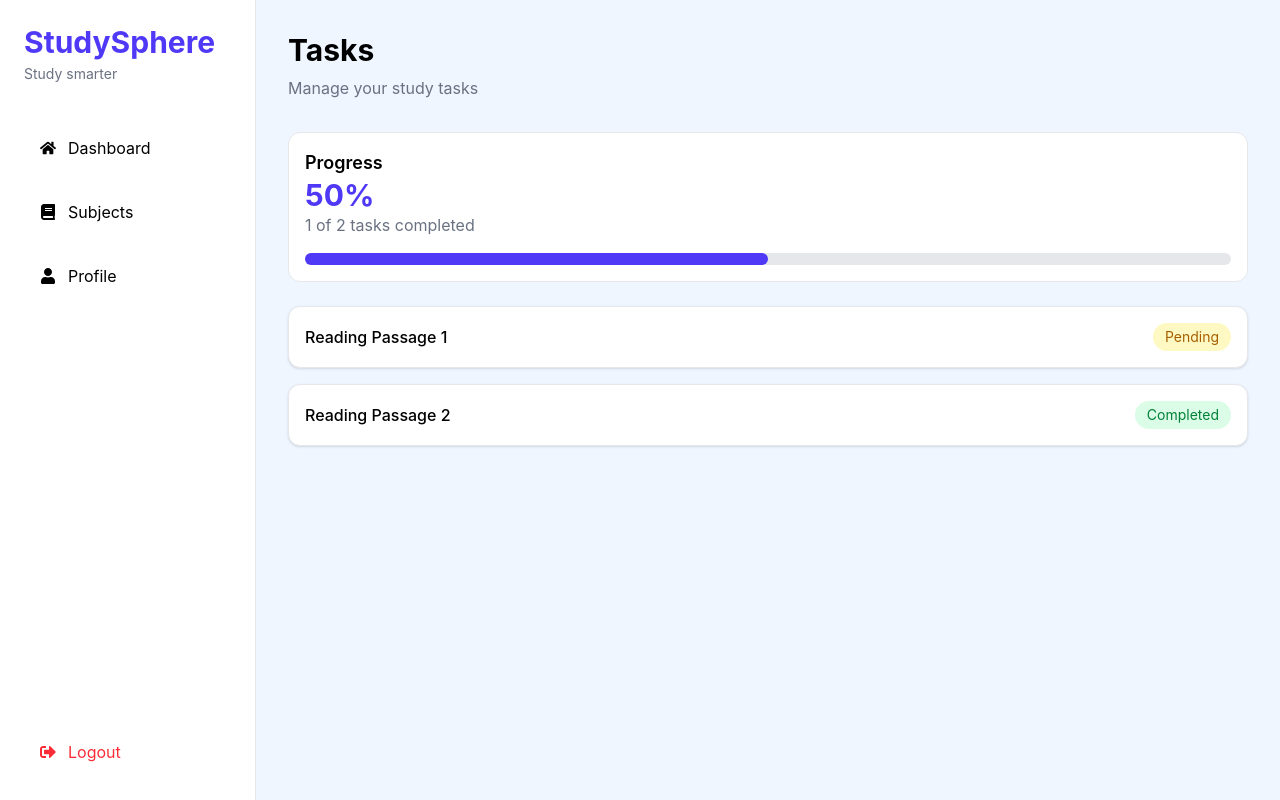
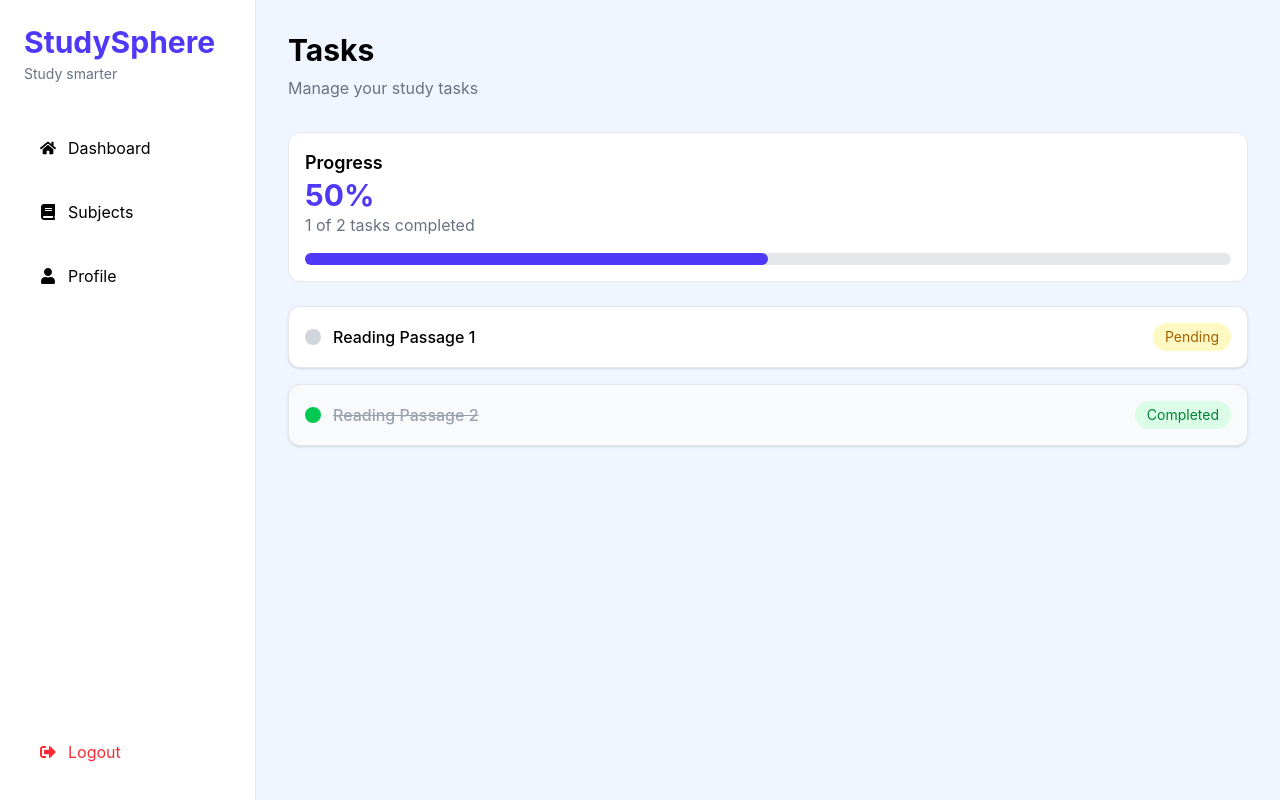
Before and after one commit to Sanidhi07/studySphere, a React (Vite) app in the folder client/: page /topics/1/tasks in a window 1280 px wide. Built offline with nearby package versions, Linux system fonts and the light colour scheme.

Commit message:
feat: enhance task cards and improve task states UI

```diff
--- a/client/src/components/TaskCard.tsx
+++ b/client/src/components/TaskCard.tsx
@@ -5,12 +5,24 @@ interface TaskCardProps{
 
 function TaskCard({title,completed}:TaskCardProps){
   return (
-    <div className="bg-white border border-gray-200 rounded-xl p-4 shadow-sm hover:shadow-md transition-shadow">
-      <div className="flex items-center justify-between">
-        <h3 className="font-medium">{title}</h3>
-
-        <span className={`px-3 py-1 rounded-full text-sm ${completed ? "bg-green-100 text-green-700":"bg-yellow-100 text-yellow-700"}`}>{completed?"Completed":"Pending"}</span>
+    <div className={`rounded-xl p-4 flex items-center justify-between shadow-sm transition-shadow ${
+          completed
+            ? "bg-gray-50 border border-gray-200"
+            : "bg-white border border-gray-200 hover:shadow-md"
+          }`}>
+      <div className="flex items-center gap-3">
+        <div className={`w-4 h-4 rounded-full ${completed ? "bg-green-500":"bg-gray-300"}`}></div>
+        <h3 className={`font-medium ${completed?"line-through text-gray-400":""}`}>{title}</h3>
       </div>
+      <span
+        className={`px-3 py-1 rounded-full text-sm ${
+          completed
+            ? "bg-green-100 text-green-700"
+            : "bg-yellow-100 text-yellow-700"
+          }`}
+      >
+        {completed ? "Completed" : "Pending"}
+      </span>
     </div>
   );
 }
--- a/client/src/pages/TasksPage.tsx
+++ b/client/src/pages/TasksPage.tsx
@@ -41,10 +41,11 @@ function TasksPage(){
 
            </div>
            <div className="space-y-4">
-            {
+            {   filteredTasks.length > 0 ? (
                 filteredTasks.map((task)=>(
                     <TaskCard key={task.id} title={task.title} completed={task.completed}/>
                 ))
+            ) : (<div className="bg-white rounded-xl border border-gray-200 p-6 text-center text-gray-500">No tasks available for this topic</div>)
             }
            </div>
         </DashboardLayout>
```
